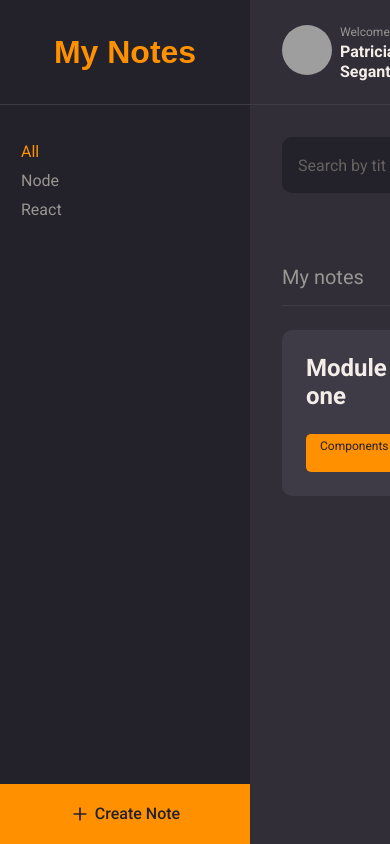
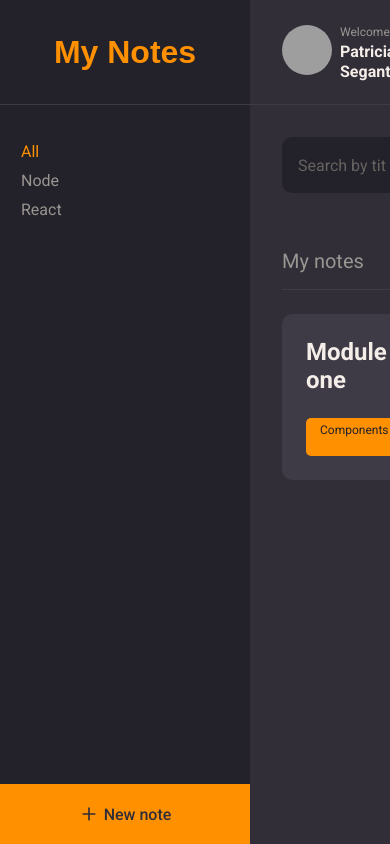
Before and after one commit to patriciasegantine/my-notes, a React (Vite) app: page / in a window 390 px wide. Shown: the top 844 px of the page. Built offline with nearby package versions, Linux system fonts and the light colour scheme; grey boxes are pictures that could not be loaded; a web font is replaced by a local one.

Commit message:
feat: added styling scroll and removed mobile menu

```diff
--- a/src/app.styles.ts
+++ b/src/app.styles.ts
@@ -11,7 +11,7 @@ export const AppContainer = styled.div`
 
   main {
     grid-area: content;
-    overflow-y: scroll;
+    overflow-y: auto;
     padding-top: ${({theme}) => theme.SPACING.GIANT};
   }
 
--- a/src/components/header/header.styles.ts
+++ b/src/components/header/header.styles.ts
@@ -18,7 +18,7 @@ export const HeaderContainer = styled.header`
 export const Profile = styled.div`
   display: flex;
   align-items: center;
-  justify-content: space-between;;
+  justify-content: space-between;
   gap: ${({theme}) => theme.SPACING.EXTRA_SMALL};
 `
 
--- a/src/components/header/header.tsx
+++ b/src/components/header/header.tsx
@@ -11,12 +11,12 @@ interface HeaderProps {
 export const Header: React.FC<HeaderProps> = ({onClick, isMobileSizer}) => {
   return (
     <HeaderContainer>
-      <MenuMobile onClick={onClick}>
-        {
-          isMobileSizer &&
+      {
+        isMobileSizer &&
+        <MenuMobile onClick={onClick}>
           <FiMenu size={20}/>
-        }
-      </MenuMobile>
+        </MenuMobile>
+      }
 
       <Profile>
         <ImageContainer>
--- a/src/components/section/section.styles.ts
+++ b/src/components/section/section.styles.ts
@@ -1,7 +1,7 @@
 import styled from "styled-components";
 
 export const SectionContainer = styled.section`
-  margin-top: ${({theme}) => theme.SPACING.REGULAR};
+  margin-top: ${({theme}) => theme.SPACING.SMALL};
   margin-bottom: ${({theme}) => theme.SPACING.REGULAR};
 
   h2 {
--- a/src/global.styles.ts
+++ b/src/global.styles.ts
@@ -31,7 +31,24 @@ export default createGlobalStyle`
   }
 
   button:hover, a:hover {
-    filter: brightness(0.9);
+    filter: brightness(0.7);
+  }
+
+  // scroll
+
+  &::-webkit-scrollbar {
+    width: 6px;
+    border-radius: ${({theme}) => theme.BORDER.RADIUS_REGULAR};
+  }
+
+  &::-webkit-scrollbar-thumb {
+    background-color: ${({theme}) => theme.COLORS.GRAY_300};
+    border-radius: ${({theme}) => theme.BORDER.RADIUS_REGULAR};
+  }
+
+  &::-webkit-scrollbar-track {
+    background-color: ${({theme}) => theme.COLORS.GRAY_100};
+    border-radius: ${({theme}) => theme.BORDER.RADIUS_REGULAR};
   }
 `
 
--- a/src/pages/home/home.styles.ts
+++ b/src/pages/home/home.styles.ts
@@ -27,7 +27,7 @@ export const HomeContainer = styled.div<{ $mobile: string }>`
   }
 `
 
-export const Menu = styled.div<{ $mobile_size: string, $show_mobile: string }>`
+export const Menu = styled.div<{ $mobile_size: string }>`
 
   grid-area: menu;
   background: ${({theme}) => theme.COLORS.BACKGROUND_900};
@@ -40,15 +40,6 @@ export const Menu = styled.div<{ $mobile_size: string, $show_mobile: string }>`
     "brand"
     "nav"
     "newNote";
-
-  ${(props) => props.$show_mobile === 'true' && css`
-    position: absolute;
-    display: grid;
-    top: 0;
-    left: 0;
-    bottom: 0;
-    width: 300px;
-  `}
 `
 
 export const Brand = styled.div`
@@ -82,19 +73,22 @@ export const Search = styled.div`
 export const Content = styled.div`
   grid-area: content;
   padding: 0 ${({theme}) => theme.SPACING.REGULAR};
-  overflow-y: scroll;
+  overflow-y: auto;
+
+
 `
 
-export const Button = styled.div`
+export const Button = styled.button`
   grid-area: newNote;
   background: ${({theme}) => theme.COLORS.HIGHLIGHT};
+  color: ${({theme}) => theme.COLORS.BACKGROUND_800};
 
   display: flex;
   justify-content: center;
   align-items: center;
+  gap: 5px;
 
-  button {
-    color: ${({theme}) => theme.COLORS.BACKGROUND_900};
-    font-weight: 500;
-  }
+  font-weight: 500;
+
+  border: none;
 `
--- a/src/pages/home/home.tsx
+++ b/src/pages/home/home.tsx
@@ -1,7 +1,6 @@
 import React, { useEffect, useState } from 'react';
 import { Brand, Button, ButtonClose, Content, HomeContainer, Menu, Search } from "./home.styles.ts";
 import { Header } from "../../components/header/header.tsx";
-import { ButtonText } from "../../components/button-text/button-text.tsx";
 import theme from "../../theme.ts";
 import { Input } from "../../components/input/input.tsx";
 import { Section } from "../../components/section/section.tsx";
@@ -58,7 +57,6 @@ export const Home: React.FC = () => {
 
       <Menu
         $mobile_size={isMobileSizer.toString()}
-        $show_mobile={showMenuMobile.toString()}
       >
         <Brand>
           <h1>My Notes</h1>
@@ -72,7 +70,6 @@ export const Home: React.FC = () => {
               <AiFillCloseCircle/>
             </ButtonClose>
           }
-
         </Brand>
 
         <Nav
@@ -81,10 +78,8 @@ export const Home: React.FC = () => {
         />
 
         <Button>
-          <ButtonText
-            icon={FiPlus}
-            title={`Create Note`}
-            color={theme.COLORS.BACKGROUND_900}/>
+          <FiPlus size={20}/>
+          <span>New note</span>
         </Button>
       </Menu>
 
@@ -98,6 +93,7 @@ export const Home: React.FC = () => {
       <Content>
         <Section title={'My notes'}>
           <Notes data={myNotes}/>
+
         </Section>
       </Content>
 
```
